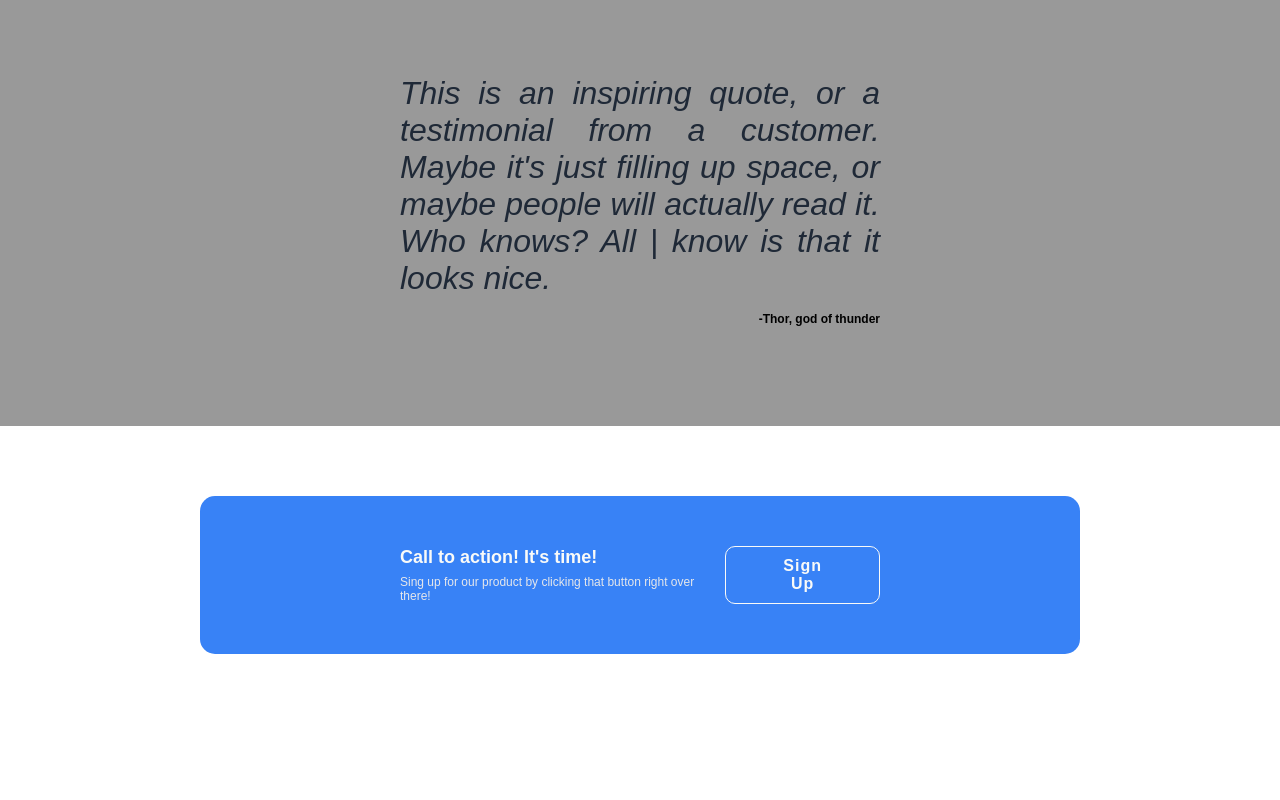
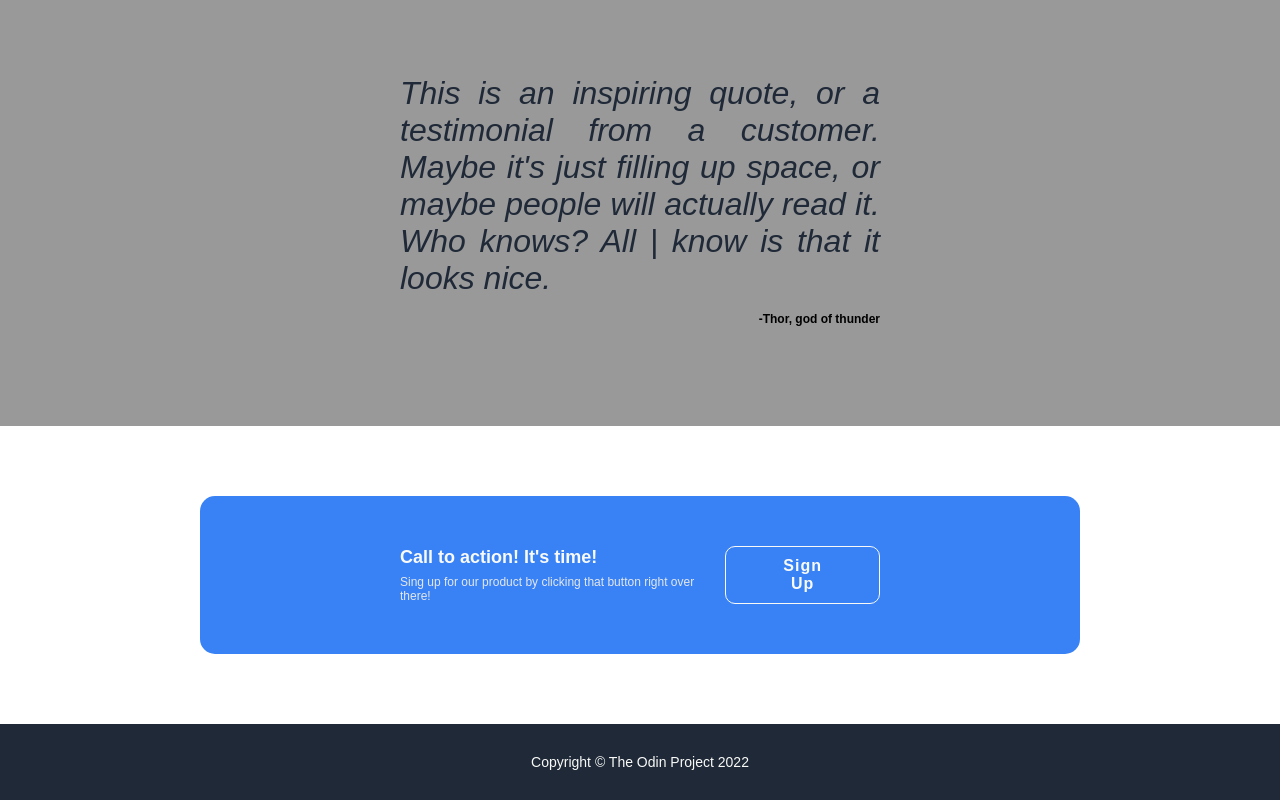
Before and after one commit to natelufuluabo/Landing_Page, a plain HTML site: page index.html in a window 1280 px wide. Shown: the part 825-1625 px from the top of the page. Before the commit the page ends 1549 px from the top, so only its background shows below. Drawn offline with Linux system fonts and the light colour scheme.

Commit message:
created the footer section and added content in the index.html file. Styled the section according to the design information in the styles.css file. Project completed

```diff
--- a/index.html
+++ b/index.html
@@ -64,5 +64,8 @@
             <button class="call-to-action-button">Sign Up</button>
         </div>
     </section>
+    <footer class="footer">
+        Copyright &copy; The Odin Project 2022
+    </footer>
 </body>
 </html>
--- a/styles.css
+++ b/styles.css
@@ -206,3 +206,14 @@ body {
     letter-spacing: 0.1rem;
     cursor: pointer;
 }
+
+/* Footer Styling */
+.footer {
+    display: flex;
+    justify-content: center;
+    align-items: center;
+    color: #f9faf8;
+    font-size: 1.4rem;
+    padding: 3rem 0;
+    background-color: #1f2937;
+}
```
